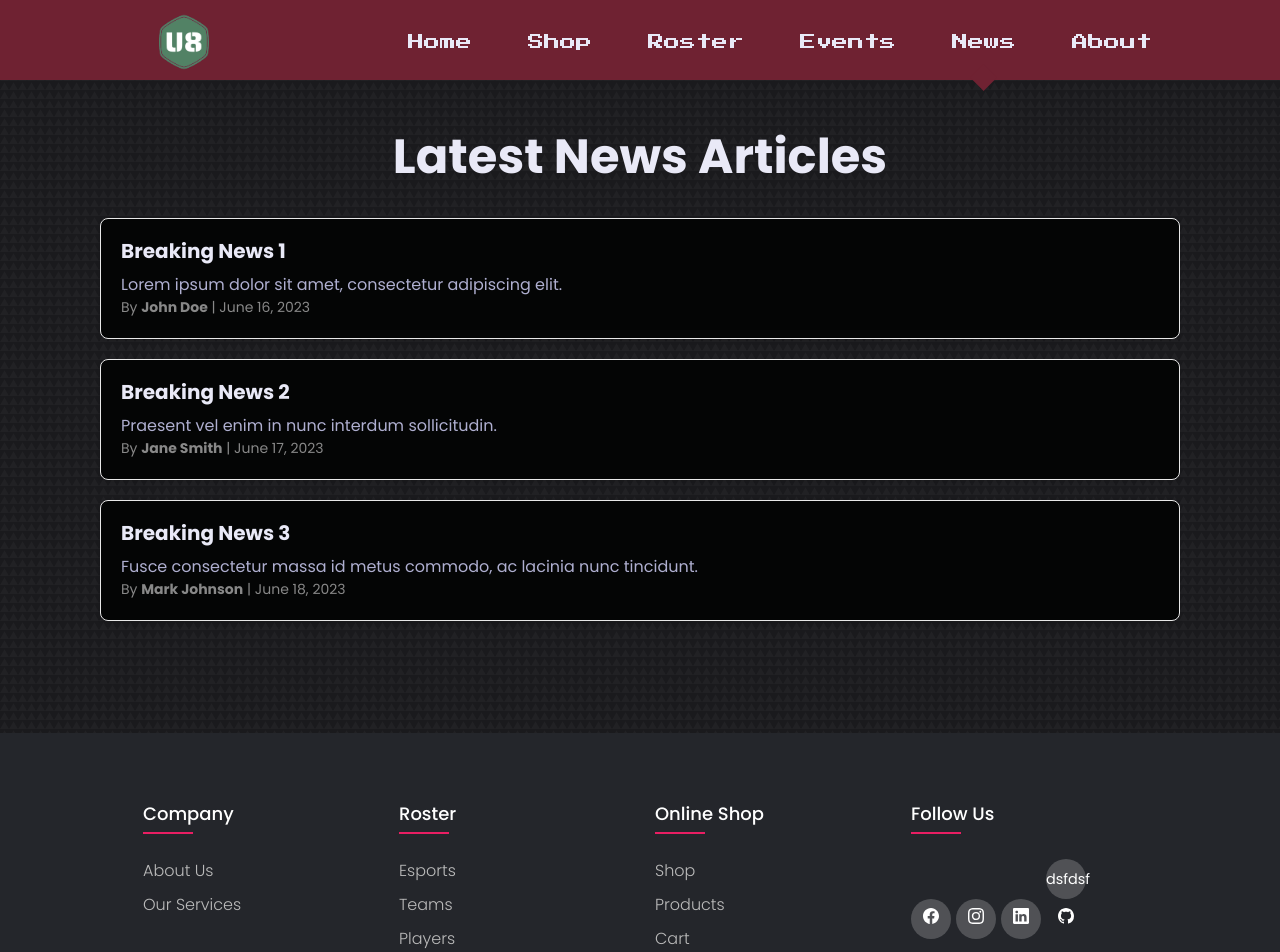
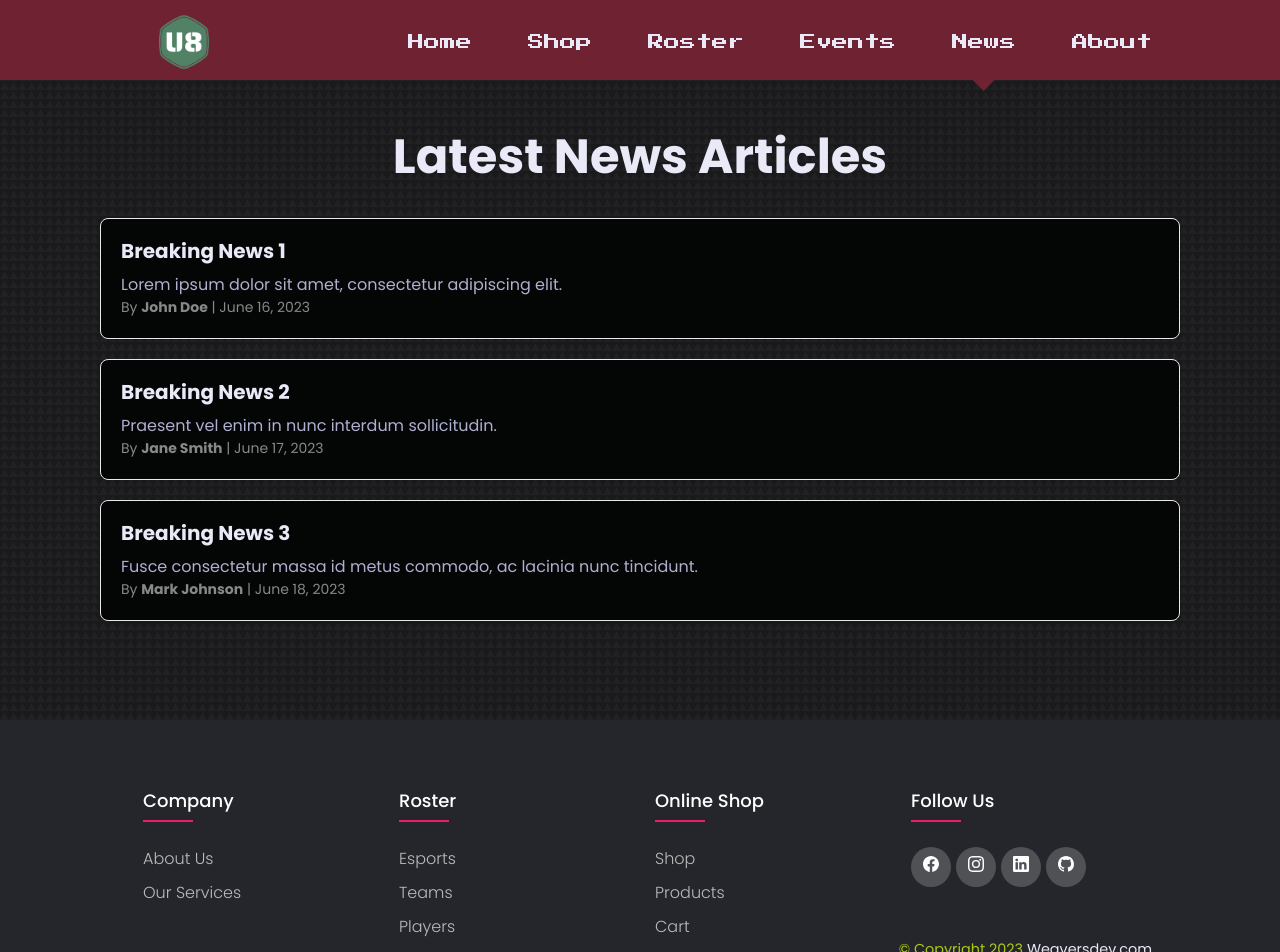
Before and after one commit to ChrisCarteno/u8gamers, a React (Create React App) app: page /news in a window 1280 px wide. Shown: the top 952 px of the page. Built offline with nearby package versions, Linux system fonts and the light colour scheme.

Commit message:
added to the news component

```diff
--- a/src/components/Footer.jsx
+++ b/src/components/Footer.jsx
@@ -41,7 +41,7 @@ const Footer = () => {
            <a href="https://www.linkedin.com/in/christian-carteno-b89211205/"><i className="fab fa-linkedin-in"><svg xmlns="http://www.w3.org/2000/svg" width="16" height="16" fill="currentColor" class="bi bi-linkedin" viewBox="0 0 16 16">
   <path d="M0 1.146C0 .513.526 0 1.175 0h13.65C15.474 0 16 .513 16 1.146v13.708c0 .633-.526 1.146-1.175 1.146H1.175C.526 16 0 15.487 0 14.854V1.146zm4.943 12.248V6.169H2.542v7.225h2.401zm-1.2-8.212c.837 0 1.358-.554 1.358-1.248-.015-.709-.52-1.248-1.342-1.248-.822 0-1.359.54-1.359 1.248 0 .694.521 1.248 1.327 1.248h.016zm4.908 8.212V9.359c0-.216.016-.432.08-.586.173-.431.568-.878 1.232-.878.869 0 1.216.662 1.216 1.634v3.865h2.401V9.25c0-2.22-1.184-3.252-2.764-3.252-1.274 0-1.845.7-2.165 1.193v.025h-.016a5.54 5.54 0 0 1 .016-.025V6.169h-2.4c.03.678 0 7.225 0 7.225h2.4z"/>
 </svg></i></a>
-           <a href="https://github.com/ChrisCarteno">  dsfdsf<i className="fab fa-twitter"><svg xmlns="http://www.w3.org/2000/svg" width="16" height="16" fill="currentColor" class="bi bi-github" viewBox="0 0 16 16">
+           <a href="https://github.com/ChrisCarteno"><i className="fab fa-twitter"><svg xmlns="http://www.w3.org/2000/svg" width="16" height="16" fill="currentColor" class="bi bi-github" viewBox="0 0 16 16">
   <path d="M8 0C3.58 0 0 3.58 0 8c0 3.54 2.29 6.53 5.47 7.59.4.07.55-.17.55-.38 0-.19-.01-.82-.01-1.49-2.01.37-2.53-.49-2.69-.94-.09-.23-.48-.94-.82-1.13-.28-.15-.68-.52-.01-.53.63-.01 1.08.58 1.23.82.72 1.21 1.87.87 2.33.66.07-.52.28-.87.51-1.07-1.78-.2-3.64-.89-3.64-3.95 0-.87.31-1.59.82-2.15-.08-.2-.36-1.02.08-2.12 0 0 .67-.21 2.2.82.64-.18 1.32-.27 2-.27.68 0 1.36.09 2 .27 1.53-1.04 2.2-.82 2.2-.82.44 1.1.16 1.92.08 2.12.51.56.82 1.27.82 2.15 0 3.07-1.87 3.75-3.65 3.95.29.25.54.73.54 1.48 0 1.07-.01 1.93-.01 2.2 0 .21.15.46.55.38A8.012 8.012 0 0 0 16 8c0-4.42-3.58-8-8-8z"/>
 </svg></i></a>
          </div>
--- a/src/components/footer.css
+++ b/src/components/footer.css
@@ -21,7 +21,7 @@ ul{
 }
 .footer{
   background-color: #24262b;
-    padding: 70px 0;
+  padding: 70px 0;
 }
 .footer-col{
    width: 25%;
--- a/src/pages/news/news.css
+++ b/src/pages/news/news.css
@@ -1,5 +1,6 @@
 .news-articles {
     margin: 20px;
+    height: 60vh;
   }
 
   .article {
```
